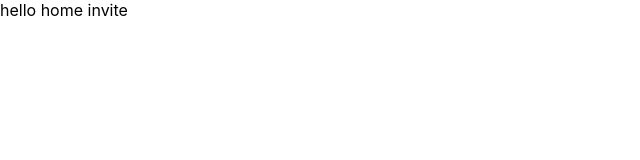
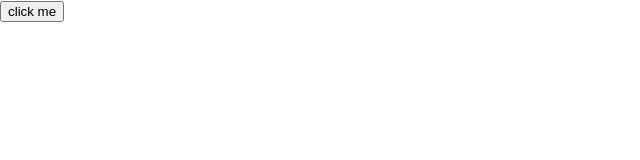
Before and after one commit to metaldeth/invite, a React (Create React App) app: page / in a window 1280 px wide. Shown: the top 160 px of the page, without its empty margins (0-640 px from the left). Built offline with nearby package versions, Linux system fonts and the light colour scheme.

Commit message:
Merge remote-tracking branch 'origin/master'

```diff
--- a/src/components/invite/homeInvite.tsx
+++ b/src/components/invite/homeInvite.tsx
@@ -4,12 +4,10 @@ import {useNavigate} from "react-router-dom";
 const HomeInvite: FC = () => {
   const navigate = useNavigate()
 
-  navigate('0')
+
 
   return(
-    <>
-      hello home invite
-    </>
+    <button onClick={() => navigate('0')}>click me</button>
   )
 }
 
```
